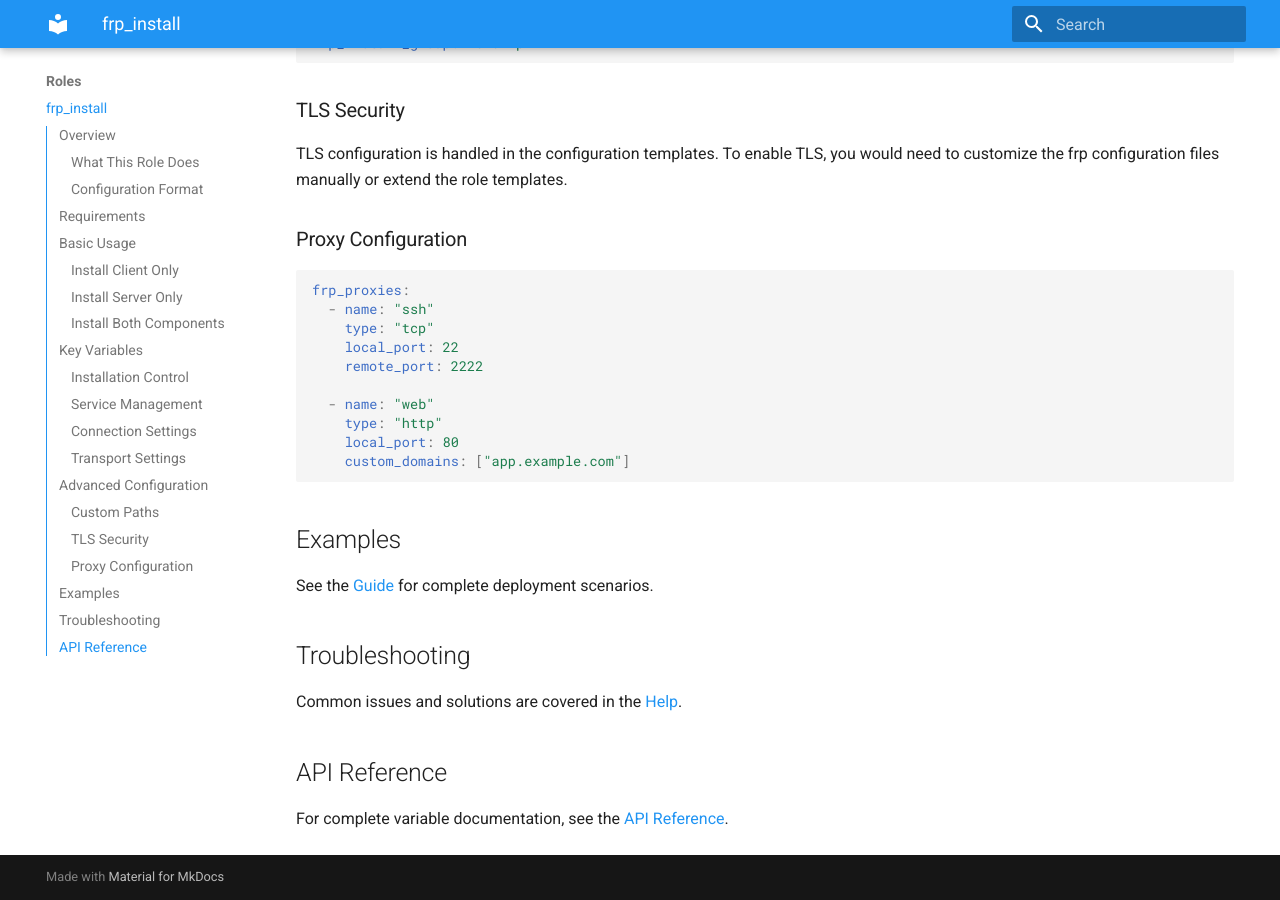
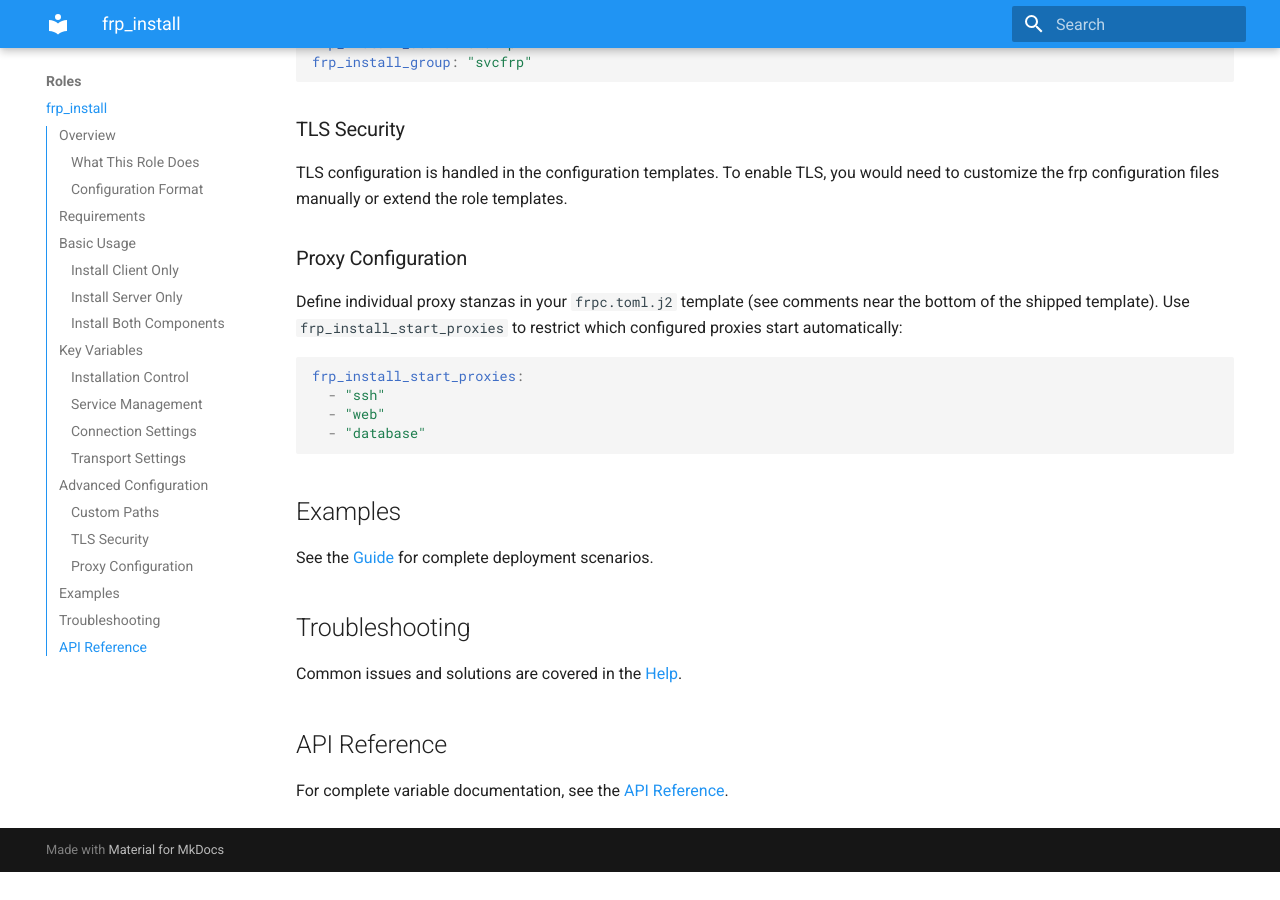
Before and after one commit to wiphoo/Ansible-FRP, an MkDocs documentation site: the page built from docs/roles/frp_install.md, in a window 1280 px wide and 900 px high, scrolled down 3917 px. Built offline with MkDocs 1.6.1 and Material for MkDocs 9.7.7, drawn with Linux system fonts in a browser that asks for light colours; after the commit the page ends 4789 px from its top, so only the background shows below that; some of the changed text lies outside the part shown.

````diff
--- a/docs/roles/frp_install.md
+++ b/docs/roles/frp_install.md
@@ -149,17 +150,13 @@ TLS configuration is handled in the configuration templates. To enable TLS, you
 
 ### Proxy Configuration
 
+Define individual proxy stanzas in your `frpc.toml.j2` template (see comments near the bottom of the shipped template). Use `frp_install_start_proxies` to restrict which configured proxies start automatically:
+
 ```yaml
-frp_proxies:
-  - name: "ssh"
-    type: "tcp"
-    local_port: 22
-    remote_port: 2222
-
-  - name: "web"
-    type: "http"
-    local_port: 80
-    custom_domains: ["app.example.com"]
+frp_install_start_proxies:
+  - "ssh"
+  - "web"
+  - "database"
 ```
 
 ## Examples
````
Also changed, not shown: other parts of docs/roles/frp_install.md (+2 -1 lines), README.md (+21 -3 lines), docs/README.md (+4 -7 lines), docs/api.md (+10 -3 lines), docs/contributing.md (+2 -2 lines), docs/guide.md (+12 -20 lines), 3 other files.
